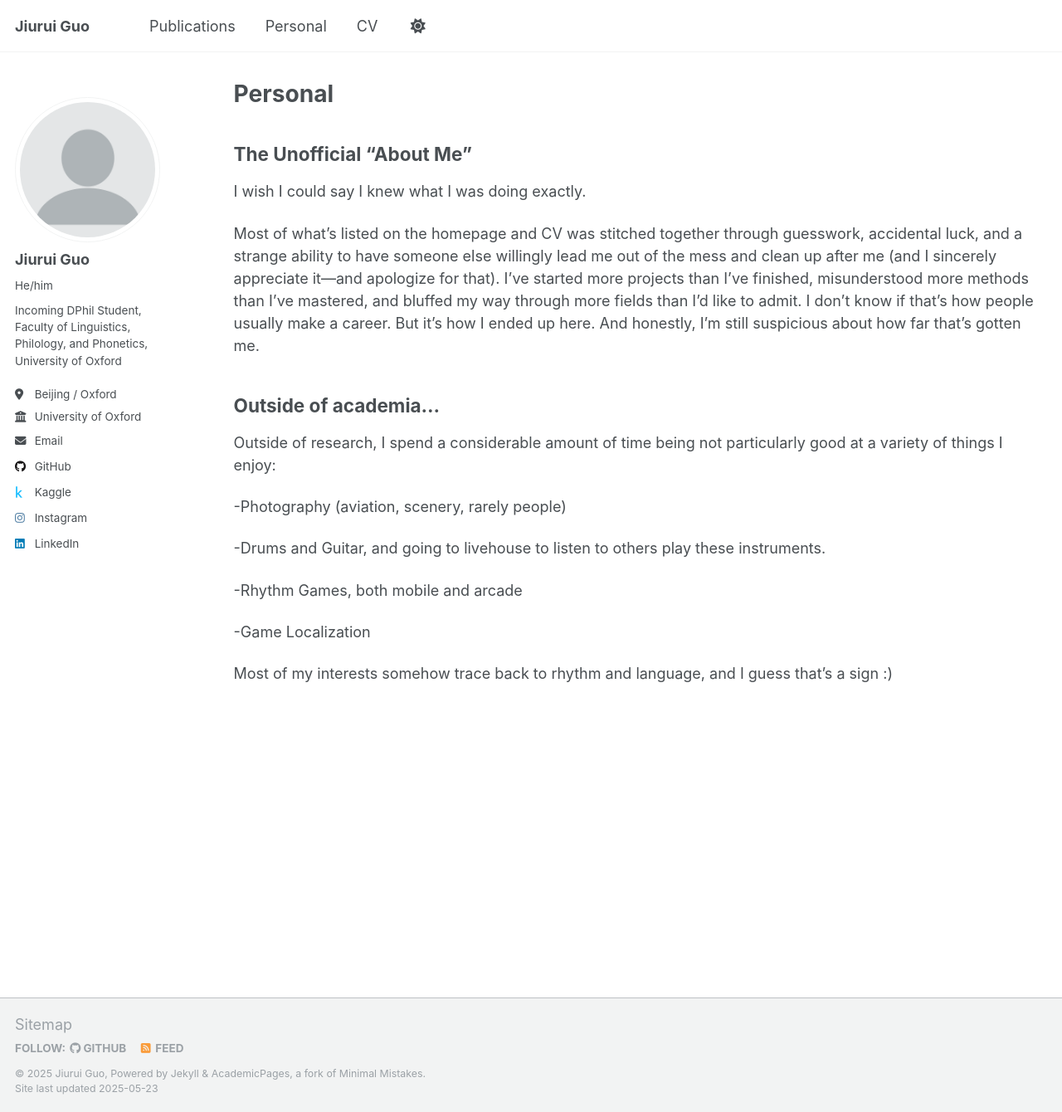
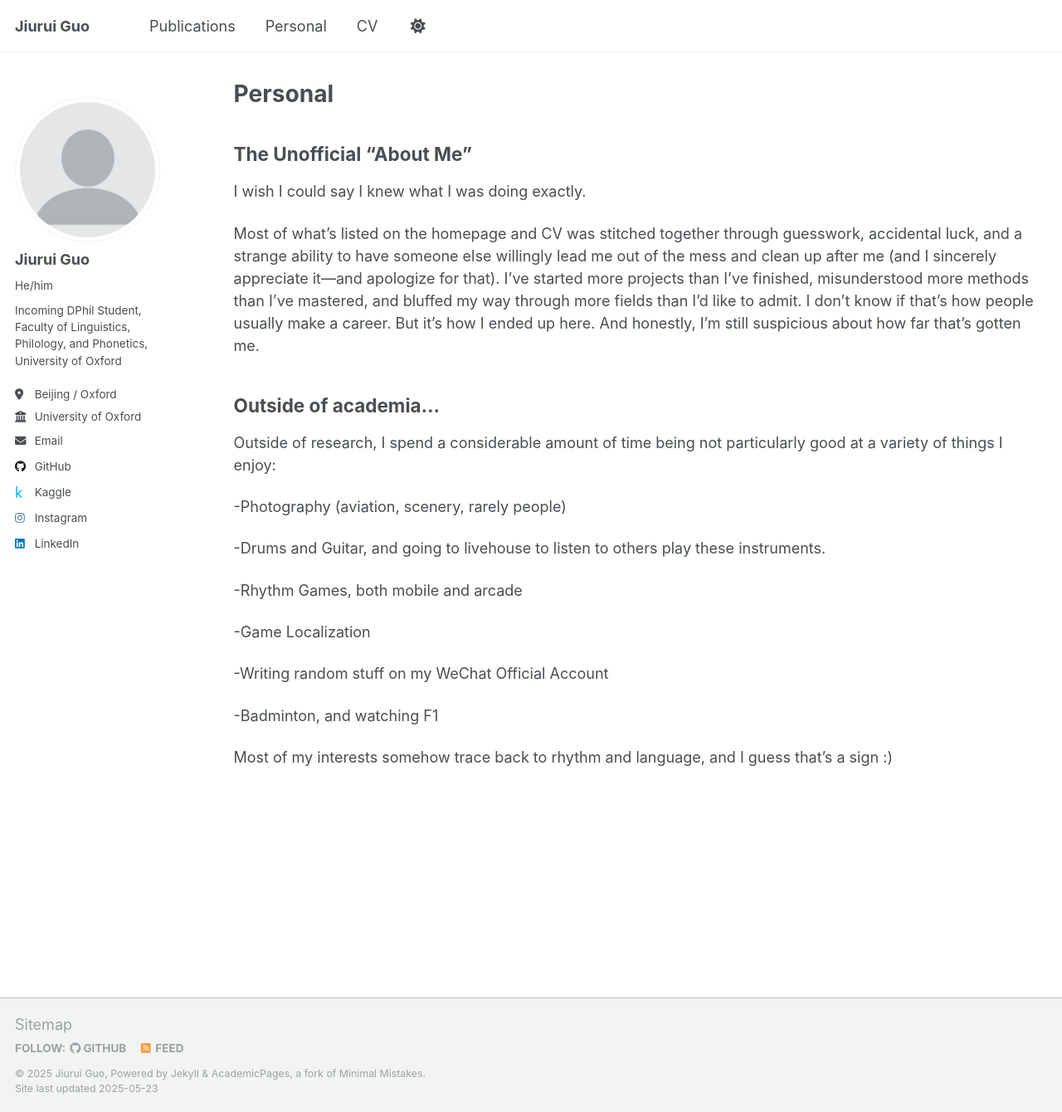
Before and after one commit to HayatoRG/hayatorg.github.io, a Jekyll site: the page built from _pages/personal.md, in a window 1280 px wide and 1340 px high. Shown: the whole window at 83% size. Built offline with Jekyll 4.4.1, drawn with Linux system fonts in a browser that asks for light colours.

Commit message:
Update personal.md

```diff
--- a/_pages/personal.md
+++ b/_pages/personal.md
@@ -28,4 +28,8 @@ Outside of research, I spend a considerable amount of time being not particularl
 
   -Game Localization
 
+  -Writing random stuff on my WeChat Official Account
+
+  -Badminton, and watching F1
+
 Most of my interests somehow trace back to rhythm and language, and I guess that's a sign :)
```
